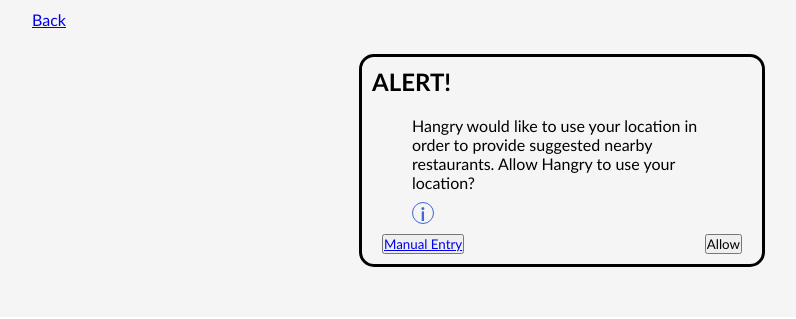
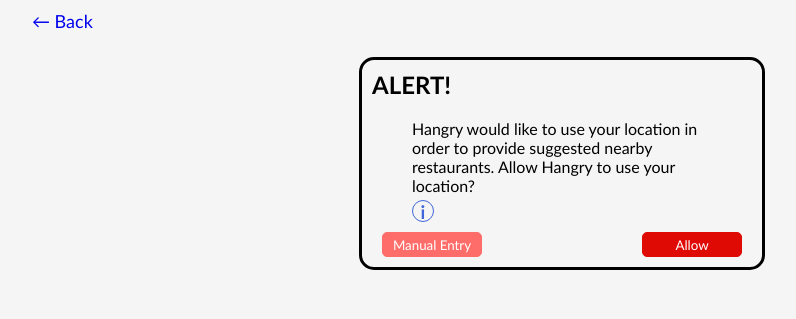
Before and after one commit to RochaThomas/hangry, a Flask app: page /one-time-user/location in a window 1280 px wide. Shown: the part 50-369 px from the top of the page, without its empty margins (78-874 px from the left). Run offline with Flask 2, Linux system fonts and the light colour scheme.

Commit message:
user location option page done styling

```diff
--- a/flask_app/static/style.css
+++ b/flask_app/static/style.css
@@ -1,7 +1,7 @@
 * {
     margin: 0;
     padding: 0;
-    /* border: thin dotted red; */
+    /* border: thin dotted blue; */
     font-family: 'Trebuchet MS', 'Lucida Sans Unicode', 'Lucida Grande', 'Lucida Sans', Arial, sans-serif;
 }
 
@@ -312,6 +312,8 @@
 }
 .back-button {
     padding: 0px 10px;
+    font-size: large;
+    text-decoration: none;
 }
 .allow-location-container {
     align-self: center;
@@ -323,11 +325,13 @@
     padding: 10px 10px;
 }
 .message {
-    padding: 10px 50px;
+    padding: 10px 50px 5px 50px;
 }
 .info-icon-container {
     display: inline-block;
-    padding: 0px 50px;
+    position: relative;
+    left: 40px;
+    padding: 0px 0px 0px 10px;
 }
 #info-icon {
     width: 20px;
@@ -336,12 +340,53 @@
     border-radius: 50%;
     text-align: center;
     color: #3f66da;
+    cursor: default;
 }
 #info-icon-modal {
+    width: 300px;
     display: none;
+    border: black solid medium;
+    border-radius: 15px;
+    background-color: white;
+    position: absolute;
+    left: -325px;
+    top: -6px;
+    padding: 0px 10px;
+}
+#info-icon-modal h3 {
+    text-align: right;
+    font-size: x-large;
+}
+#info-icon-modal p {
+    padding: 5px 10px 10px 10px;
 }
 .user-location-option-buttons-container {
     display: flex;
     justify-content: space-between;
     padding: 10px 20px;
 }
+#manual-entry-button, #allow-button {
+    width: 100px;
+    height: 25px;
+    color: white;
+    background-color: #e00a05;
+    border: #e00a05 solid thin;
+    border-radius: 5px;
+    cursor: pointer;
+}
+#allow-button:hover {
+    background-color: #b70603;
+    border-color: #b70603;
+}
+#manual-entry-button {
+    background-color: #ff6d6a;
+    border-color: #ff6d6a;
+}
+#manual-entry-button:hover {
+    background-color: #e00a05;
+    border-color: #e00a05;
+}
+#manual-entry-link {
+    color: white;
+    text-decoration: none;
+}
--- a/flask_app/templates/use_location.html
+++ b/flask_app/templates/use_location.html
@@ -19,7 +19,7 @@
     <!-- have a body type div with grey background and put the back button in the grey div
         and put allow-location-container in that div-->
     <div class="user-location-content">
-        <a class="back-button" href="/">Back</a>
+        <a class="back-button" href="/"> ← Back</a>
         <div class="allow-location-container">
             <h2>ALERT!</h2>
             <p class="message">
@@ -29,7 +29,20 @@
             <div class="info-icon-container" onmouseover="openIconModal()" onmouseout="closeIconModal()">
                 <h3 id="info-icon">i</h3>
                 <div id="info-icon-modal">
-                    <p>Modal text explaining why and what the options are</p>
+                    <h3> → </h3>
+                    <h4>What does Hangry use my location for?</h4>
+                    <p>
+                        Hangry only uses your location to search your area for nearby restaurants in order
+                        to provide you with suggests on places you might want to eat at.
+                    </p>
+                    <h4>What is the manual entry option?</h4>
+                    <p>
+                        Some users don't like to allow their browsers to access their location but Hangry
+                        still needs an address to provide nearby restaurant suggestions. For those users,
+                        we provide an option to manually enter an address. You can either enter your address
+                        or possibly the address of a nearby shopping center if you don't feel comfortable
+                        sharing your exact location.
+                    </p>
                 </div>
             </div>
             <!-- for styling make the manual entry button a lighter almost pinkish rose red -->
@@ -38,8 +51,8 @@
                 <input type="hidden" id="lat" name="lat">
                 <input type="hidden" id="lng" name="lng">
                 <div class="user-location-option-buttons-container">
-                    <button><a href="/one-time-user/manual_location_entry">Manual Entry</a></button>
-                    <input type="button" value="Allow" onclick="getUserLocation()">
+                    <button id="manual-entry-button" ><a id="manual-entry-link" href="/one-time-user/manual_location_entry">Manual Entry</a></button>
+                    <input id="allow-button" type="button" value="Allow" onclick="getUserLocation()">
                 </div>
             </form>
         </div>
```
